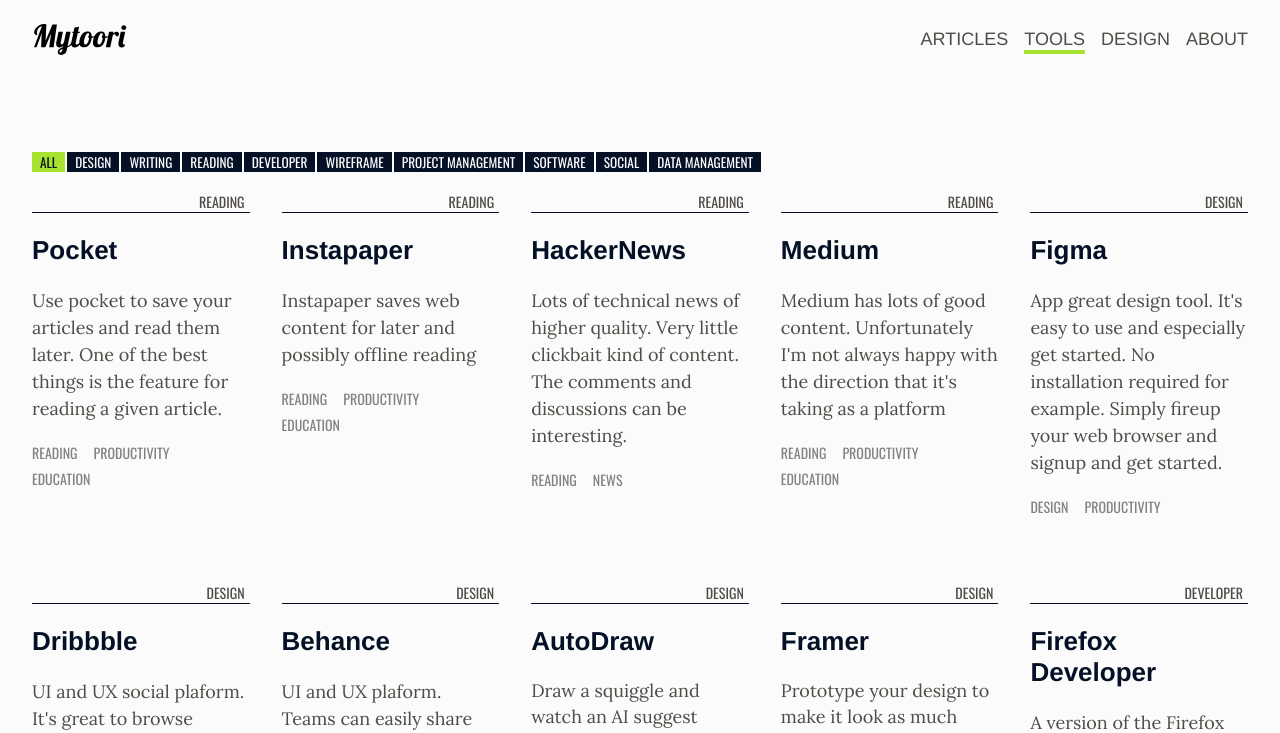
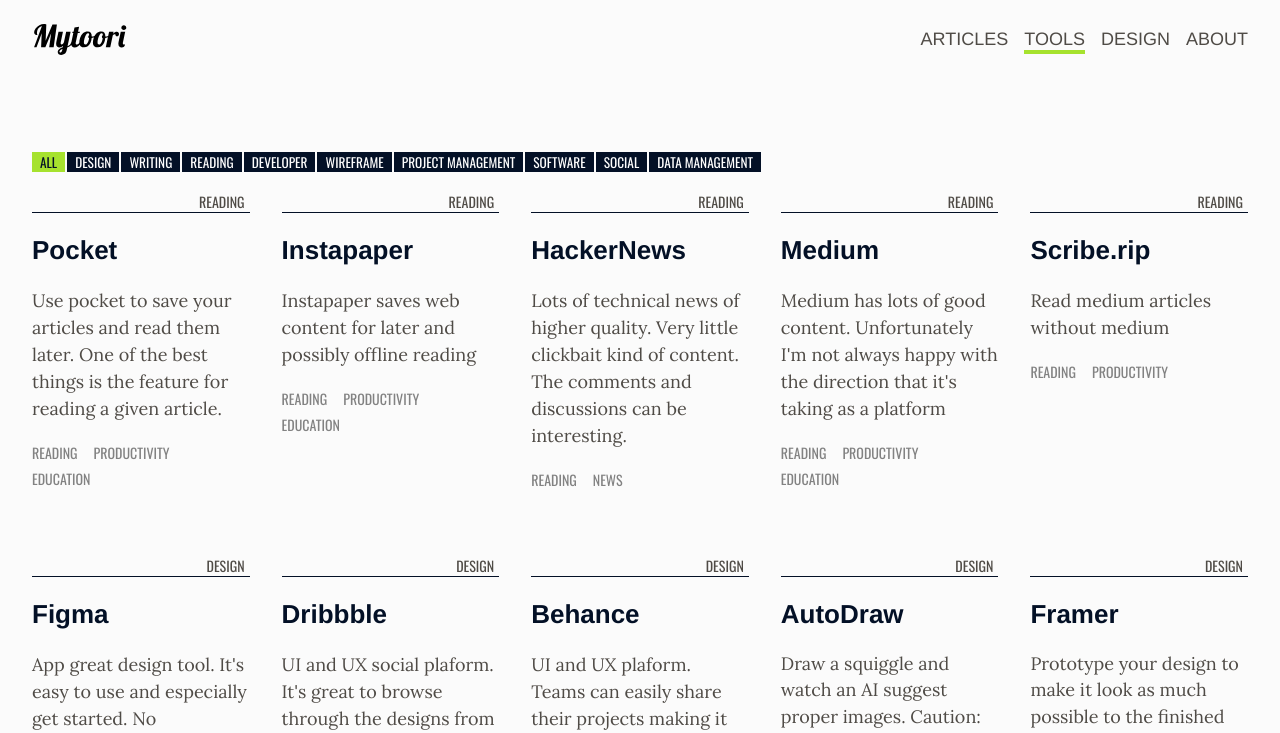
Before and after one commit to Giwan/blog, a Next.js app: page /tools in a window 1280 px wide. Shown: the top 733 px of the page. Built offline with nearby package versions, Linux system fonts and the light colour scheme.

Commit message:
scribe reading tool

```diff
--- a/data/readingTools.js
+++ b/data/readingTools.js
@@ -35,6 +35,14 @@
         category: categories.READING,
         labels: [labels.reading, labels.productivity, labels.education],
     },
+    {
+        title: "Scribe.rip",
+        url: "https://scribe.rip",
+        description: "Read medium articles without medium",
+        price: 0,
+        category: categories.READING,
+        labels: [labels.reading, labels.productivity],
+    },
 ];
 
 export default readingTools;
```
Also changed, not shown: 1 other file (tests, documents, lock files or other folders).
